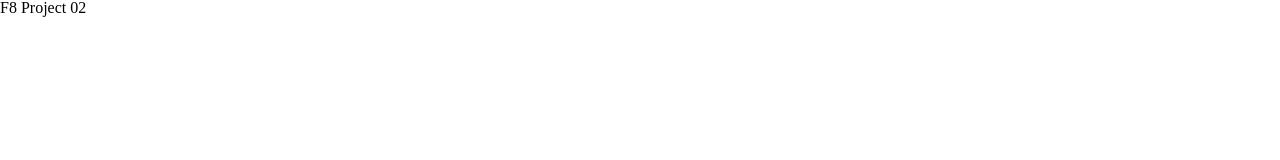
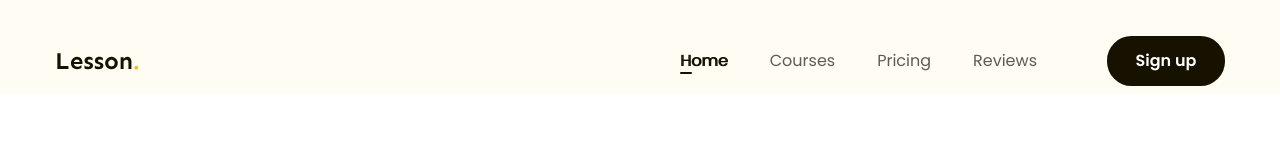
Before and after one commit to ckjn0411/F8_PROJECT-02, a plain HTML site: page index.html in a window 1280 px wide. Shown: the top 160 px of the page. Drawn offline with Linux system fonts and the light colour scheme.

Commit message:
Fixed header

```diff
--- a/assets/css/styles.css
+++ b/assets/css/styles.css
@@ -0,0 +1,94 @@
+* {
+  box-sizing: border-box;
+}
+
+html {
+  font-size: 62.5%;
+}
+
+body {
+  font-size: 1.6rem;
+  font-family: poppins, sans-serif;
+}
+
+/*--------Active-------- */
+
+/*--------Common-------- */
+a {
+  text-decoration: none;
+}
+.main-content {
+  width: 1170px;
+  min-width: calc(100%-48px);
+  margin-left: auto;
+  margin-right: auto;
+}
+
+.btn {
+  display: inline-block;
+  padding: 0 16px;
+  min-width: 118px;
+  font-size: 1.6rem;
+  font-weight: 600;
+  text-align: center;
+  line-height: 50px;
+  color: #ffffff;
+  background: #171100;
+  border-radius: 24.5px;
+}
+/*--------Header-------- */
+.header {
+  background-color: #fffcf4;
+}
+
+.header.fixed {
+  position: sticky;
+  top: -28px;
+}
+.header .body {
+  display: flex;
+  align-items: center;
+  padding: 36px 0 8px;
+}
+
+.nav {
+  margin-left: auto;
+}
+
+.nav ul {
+  display: flex;
+}
+
+.nav a {
+  position: relative;
+  padding: 8px 21px;
+  font-size: 1.6rem;
+  font-weight: 400;
+  color: #5f5b53;
+}
+.nav a:hover,
+.nav li.active a {
+  /* font-weight: 600; */
+  text-shadow: 1px 0 0 currentColor;
+  color: #171100;
+}
+
+.nav li.active a::after {
+  position: absolute;
+  left: 21px;
+  bottom: 6px;
+  content: "";
+  display: block;
+  width: 12px;
+  height: 2px;
+  background-color: #171100;
+  border-radius: 1px;
+}
+
+.header .sign-up-btn {
+  min-width: 144px;
+}
+
+.header .action {
+  margin-left: 49px;
+}
--- a/index.html
+++ b/index.html
@@ -4,12 +4,61 @@
     <meta charset="UTF-8" />
     <meta name="viewport" content="width=device-width, initial-scale=1.0" />
     <title>F8 Project 02</title>
+
     <!-- Reset CSS -->
     <link rel="stylesheet" href="./assets/css/reset.css" />
+
     <!-- Styles -->
     <link rel="stylesheet" href="./assets/css/styles.css" />
+
+    <!-- Embed fonts -->
+    <link rel="preconnect" href="https://fonts.googleapis.com" />
+    <link rel="preconnect" href="https://fonts.gstatic.com" crossorigin />
+    <link
+      href="https://fonts.googleapis.com/css2?family=Poppins:ital,wght@0,100;0,200;0,300;0,400;0,500;0,600;0,700;0,800;0,900;1,100;1,200;1,300;1,400;1,500;1,600;1,700;1,800;1,900&display=swap"
+      rel="stylesheet"
+    />
+
+    <link rel="preconnect" href="https://fonts.googleapis.com" />
+    <link rel="preconnect" href="https://fonts.gstatic.com" crossorigin />
+    <link
+      href="https://fonts.googleapis.com/css2?family=Sen:wght@400..800&display=swap"
+      rel="stylesheet"
+    />
   </head>
   <body>
-    <h1>F8 Project 02</h1>
+    <main style="height: 10000px">
+      <header class="header fixed">
+        <div class="main-content">
+          <div class="body">
+            <!-- logo -->
+            <img src="./assets/img/logo.svg" alt="lesson" class="logo" />
+
+            <!-- nav -->
+            <nav class="nav">
+              <ul>
+                <li class="active">
+                  <a href="#!">Home</a>
+                </li>
+                <li>
+                  <a href="#!">Courses</a>
+                </li>
+                <li>
+                  <a href="#!">Pricing</a>
+                </li>
+                <li>
+                  <a href="#!">Reviews</a>
+                </li>
+              </ul>
+            </nav>
+
+            <!-- Action -->
+            <div class="action">
+              <a href="#!" class="btn sign-up">Sign up</a>
+            </div>
+          </div>
+        </div>
+      </header>
+    </main>
   </body>
 </html>
```
Also changed, not shown: assets/img/logo.svg (added).
